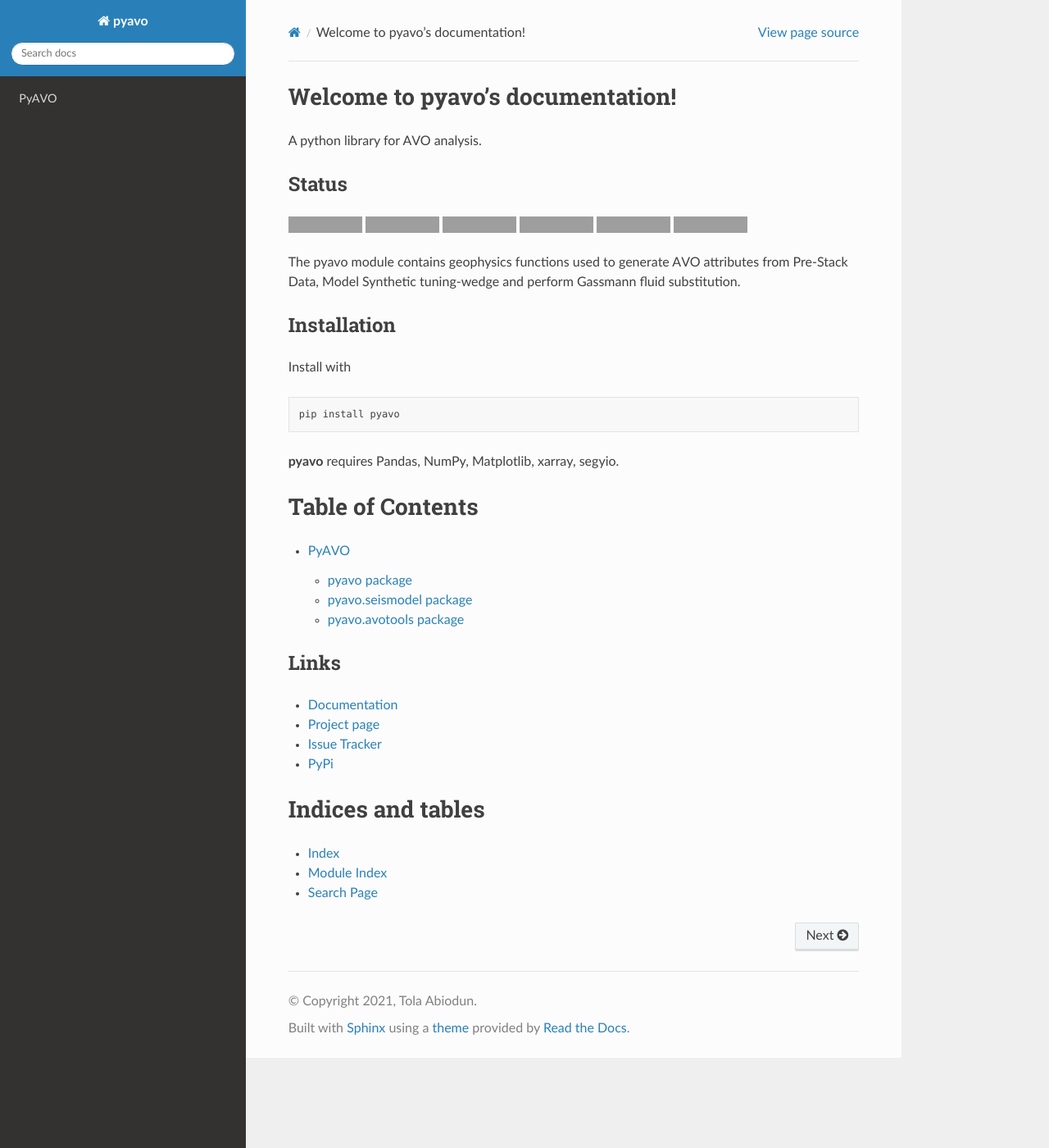
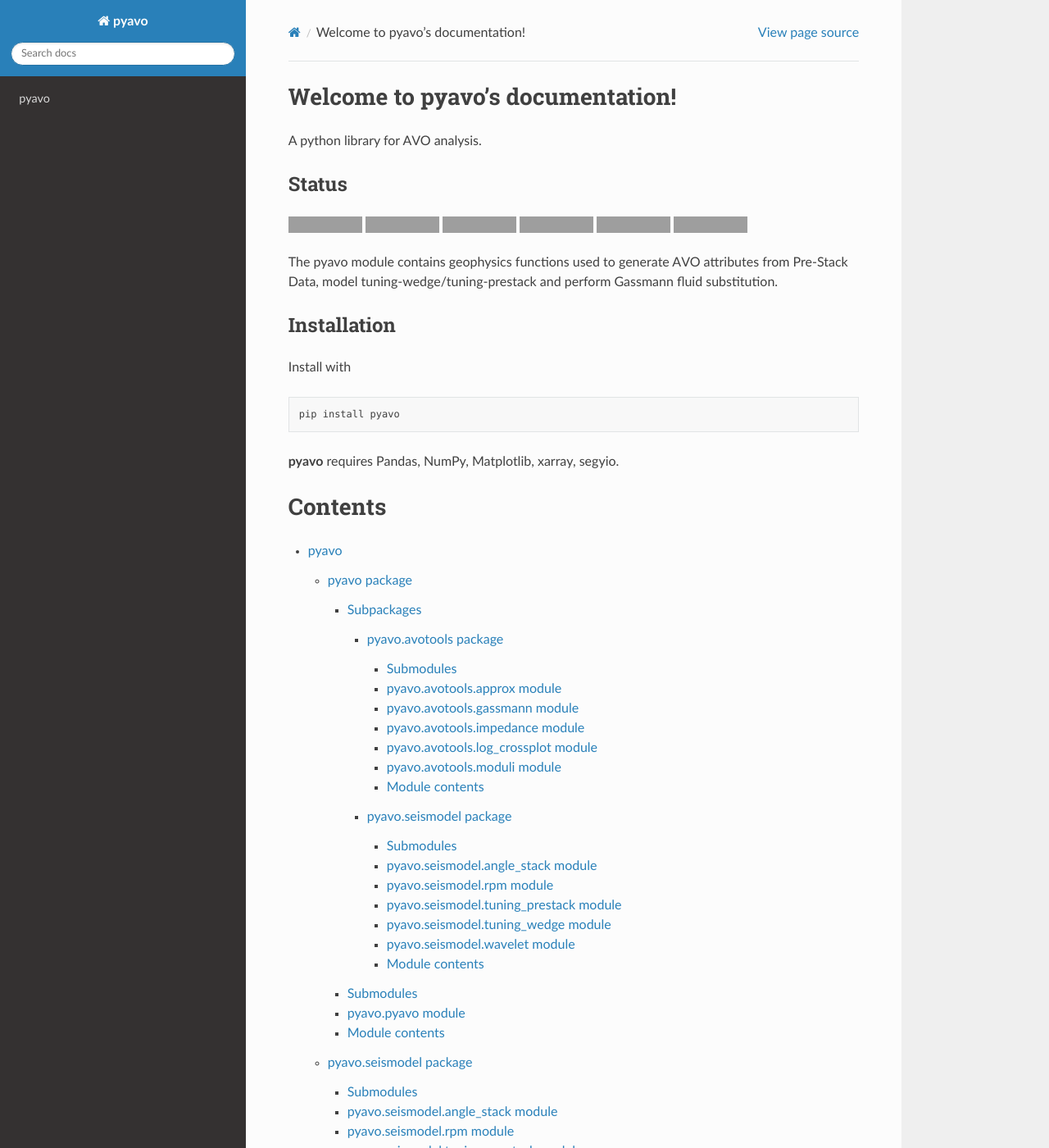
Before and after one commit to TolaAbiodun/pyavo, a Sphinx documentation site: the page built from docs/index.rst, in a window 1280 px wide and 1400 px high. Shown: the whole window at 82% size. Built offline with Sphinx 7.4.7 and the Read the Docs theme 2.0.0, drawn with Linux system fonts in a browser that asks for light colours; some of the changed text lies outside the part shown; grey boxes are pictures that could not be loaded.

Commit message:
updated rst files

```diff
--- a/docs/index.rst
+++ b/docs/index.rst
@@ -7,6 +7,7 @@
 =================================
 .. toctree::
    :maxdepth: 4
+
 
 A python library for AVO analysis.
 
@@ -38,7 +39,7 @@
 	:alt: License
 
 .. line-block::
-   The pyavo module contains geophysics functions used to generate AVO attributes from Pre-Stack Data, Model Synthetic tuning-wedge and perform Gassmann fluid substitution.
+   The pyavo module contains geophysics functions used to generate AVO attributes from Pre-Stack Data, model tuning-wedge/tuning-prestack and perform Gassmann fluid substitution.
 
 
 Installation
@@ -53,12 +54,11 @@
 
 
 
-Table of Contents
+Contents
 =================
 .. toctree::
-   :maxdepth: 2
 
-   modules
+	modules
 
 Links
 +++++
--- a/docs/modules.rst
+++ b/docs/modules.rst
@@ -1,8 +1,6 @@
-PyAVO
+pyavo
 =====
-
 .. toctree::
-   :maxdepth: 4
 
    pyavo
    pyavo.seismodel
--- a/pyavo/__init__.py
+++ b/pyavo/__init__.py
@@ -1,6 +1,5 @@
 """
 Initialize the library.
-:license: MIT
 """
 from pyavo import avotools
 from pyavo import seismodel
```
